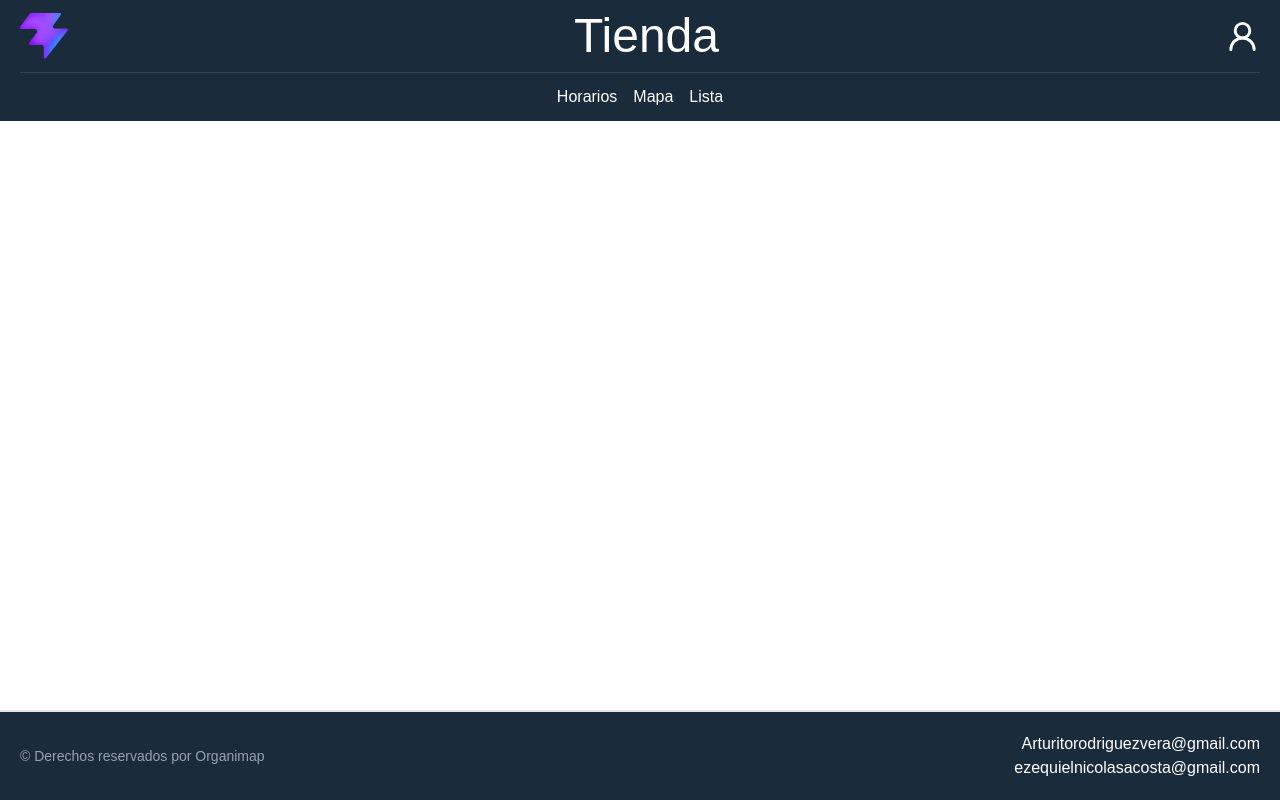
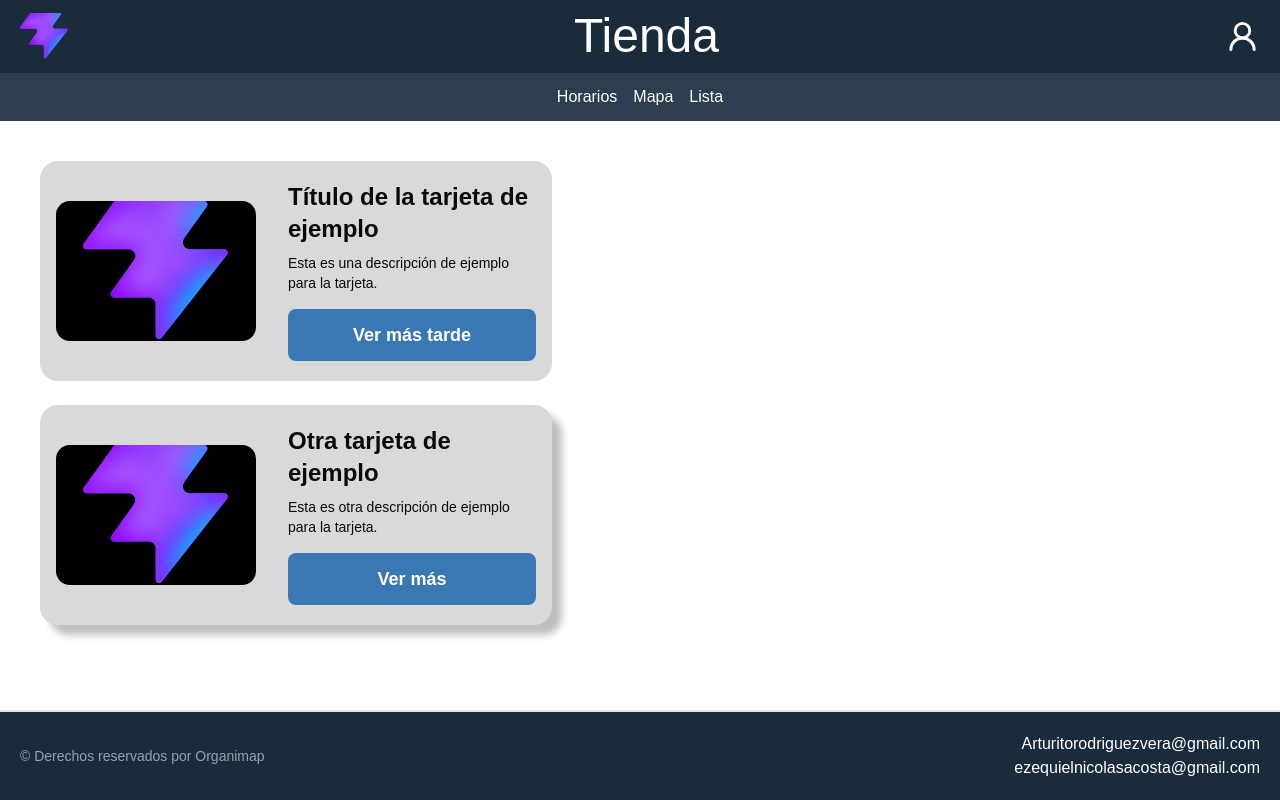
Before and after one commit to Santiago107R/organimap-frontend, a React (Vite) app: page / in a window 1280 px wide. Built offline with nearby package versions, Linux system fonts and the light colour scheme.

Commit message:
component/card and color/header

```diff
--- a/src/user/components/CustomFooter.tsx
+++ b/src/user/components/CustomFooter.tsx
@@ -1,8 +1,9 @@
 import type { link } from "@/user/types/links";
+import { Link } from "react-router";
 
 interface Props {
-    description:string;
-    link?:link[];
+  description: string;
+  link?: link[];
 }
 
 const CustomFooter = ({ description, link }: Props) => {
@@ -18,8 +19,10 @@ const CustomFooter = ({ description, link }: Props) => {
         <div className="flex flex-col items-end">
 
           {link && link.map((item) => (
-          <a key={item.name} href={item.url}className="hover:text-blue-200">
-            {item.name}</a>))}
+            <Link key={item.name} to={item.url} className="hover:text-blue-200">
+              {item.name}
+            </Link>
+          ))}
         </div>
 
       </div>
--- a/src/user/components/CustomHeader.tsx
+++ b/src/user/components/CustomHeader.tsx
@@ -1,23 +1,25 @@
 import type { LucideIcon } from "lucide-react"
+import { Link } from "react-router"
 
-interface LinkItem {
+interface LinkItemB {
   name: string
   url: string
 }
 
 interface Props {
   title: string
-  link: LinkItem[]
+  link: LinkItemB[]
   icon: LucideIcon
   logo: string
 }
 
 const CustomHeader = ({ title, link, icon: Icon, logo }: Props) => {
+
   return (
-    <header className="bg-[#1A2B3C] text-white px-5 py-3">
+    <header className="bg-[#1A2B3C] text-white ">
 
 
-      <div className="flex items-center justify-between">
+      <div className="flex items-center justify-between px-5 pt-3">
 
 
         <img
@@ -38,15 +40,15 @@ const CustomHeader = ({ title, link, icon: Icon, logo }: Props) => {
       </div>
 
 
-      <nav className="mt-3 pt-3 border-t border-gray-700 flex justify-center gap-4">
+      <nav className="mt-3 py-3 border-t border-[#1A2B3C] flex justify-center gap-4 bg-[#2C3E50]">
         {link.map((item) => (
-          <a
+          <Link
             key={item.name}
-            href={item.url}
+            to={item.url}
             className="hover:text-blue-200"
           >
             {item.name}
-          </a>
+          </Link>
         ))}
       </nav>
 
--- /dev/null
+++ b/src/user/components/SectionCard.tsx
@@ -0,0 +1,44 @@
+import { Link } from "react-router";
+
+interface Props {
+    title: string;
+    description: string;
+    textButton: string;
+    img: string;
+    shadow?: boolean;
+    url: string;
+}
+
+const SectionCard = ({ title, description, textButton, img, shadow, url }: Props) => {
+    return (
+        <div className={`flex items-center gap-8 py-5 px-4 bg-[#D9D9D9] rounded-2xl max-w-lg ${shadow && 'shadow-[10px_10px_7px_rgba(0,0,0,0.25)]'}`}>
+
+            <img
+                src={img}
+                alt="Imagen"
+                className="w-50 h-35 shrink-0   rounded-xl bg-black"
+            />
+
+            <div className="flex flex-col justify-center">
+
+                <h2 className="text-2xl font-bold">
+                    {title}
+                </h2>
+
+                <p className="mt-2 max-w-md text-sm">
+                    {description}
+                </p>
+
+                <Link
+                    to={url}
+                    className="mt-4 inline-block bg-[#3B78B3] text-white text-lg py-3 px-5 rounded-md font-semibold hover:scale-105 transition text-center"
+                >
+                    {textButton}
+                </Link>
+
+            </div>
+        </div>
+    )
+}
+
+export default SectionCard
--- a/src/user/pages/home/HomePage.tsx
+++ b/src/user/pages/home/HomePage.tsx
@@ -1,8 +1,10 @@
+import SectionCard from "@/user/components/SectionCard"
 
 const HomePage = () => {
     return (
-        <div>
-
+        <div className="p-10 flex flex-col gap-6">
+            <SectionCard title="Título de la tarjeta de ejemplo" description="Esta es una descripción de ejemplo para la tarjeta." textButton="Ver más tarde" img={'/favicon.svg'} url="/example" shadow={false}  />
+            <SectionCard title="Otra tarjeta de ejemplo" description="Esta es otra descripción de ejemplo para la tarjeta." textButton="Ver más" img={'/favicon.svg'} url="/example2" shadow={true} />
         </div>
     )
 }
```
